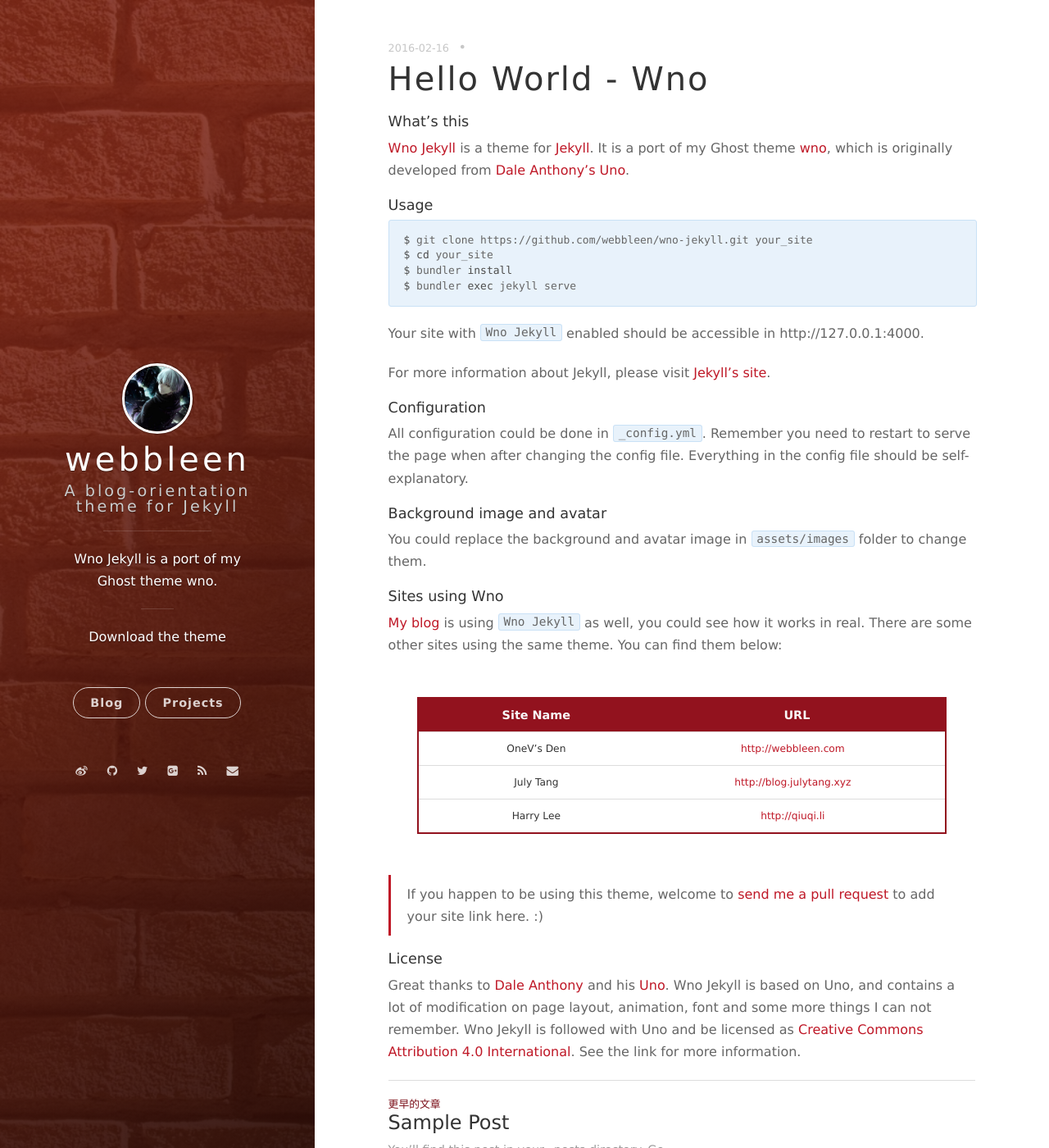
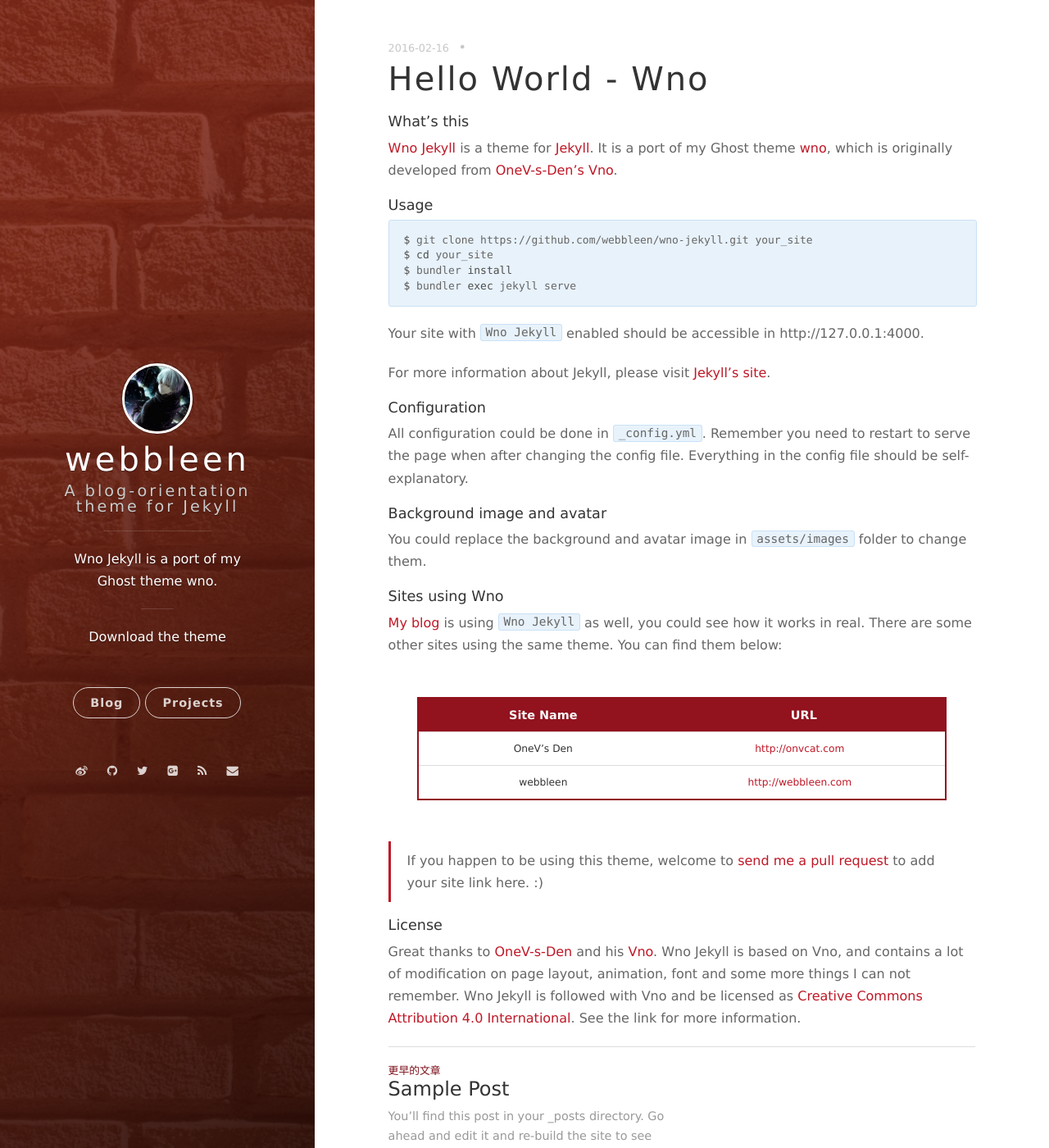
Before and after one commit to webbleen/my-blog-site, a Jekyll site: the page built from _posts/2016-02-16-hello-world-wno.markdown, in a window 1280 px wide and 1400 px high. Shown: the whole window at 82% size. Built offline with Jekyll 4.4.1, drawn with Linux system fonts in a browser that asks for light colours; nearby versions of some CDN libraries; comment, search, counter and statistics services are not loaded; some of the changed text lies outside the part shown.

Commit message:
add copyright of onv's cat

```diff
--- a/_includes/footer.html
+++ b/_includes/footer.html
@@ -2,6 +2,6 @@
     <footer>
     	<span class="footer__copyright">本站点采用<a href="http://creativecommons.org/licenses/by-nc-sa/4.0/">知识共享 署名-非商业性使用-相同方式共享 4.0 国际 许可协议</a></span>
         <span class="footer__copyright">由 <a href="https://jekyllrb.com">Jekyll</a> 于 {{ site.time | date: "%F" }} 生成，感谢 <a href="https://www.digitalocean.com/?refcode=30ed2d146762">Digital Ocean</a> 为本站提供稳定的 VPS 服务</span>
-        <span class="footer__copyright">本站{% if site.creator %}由 {{site.creator}} 创建，{% endif %}采用 <a href="https://github.com/webbleen/wno-jekyll">Wno - Jekyll</a> 作为主题，您可以在 GitHub 找到<a href="https://github.com/webbleen/OneV-s-Den">本站源码</a> - &copy; {{site.time | date: "%Y"}}</span>
+        <span class="footer__copyright">本站{% if site.creator %}由 {{site.creator}} 创建，{% endif %}采用 <a href="https://github.com/webbleen/wno-jekyll">Wno - Jekyll</a> 作为主题 - &copy; {{site.time | date: "%Y"}}</span>
     </footer>
 </section>
--- a/_posts/2016-02-16-hello-world-wno.markdown
+++ b/_posts/2016-02-16-hello-world-wno.markdown
@@ -6,7 +6,7 @@ date: 2016-02-16 15:32:24.000000000 +09:00
 
 #### What's this
 
-[Wno Jekyll](https://github.com/webbleen/wno-jekyll) is a theme for [Jekyll](http://jekyllrb.com). It is a port of my Ghost theme [wno](https://github.com/webbleen/wno), which is originally developed from [Dale Anthony's Uno](https://github.com/daleanthony/uno).
+[Wno Jekyll](https://github.com/webbleen/wno-jekyll) is a theme for [Jekyll](http://jekyllrb.com). It is a port of my Ghost theme [wno](https://github.com/webbleen/wno), which is originally developed from [OneV-s-Den's Vno](https://github.com/onevcat/vno-jekyll).
 
 #### Usage
 
@@ -35,12 +35,11 @@ You could replace the background and avatar image in `assets/images` folder to c
 
 | Site Name    | URL                                                |
 | ------------ | ---------------------------------------------------|
-| OneV's Den   | [http://webbleen.com](http://webbleen.com)           |
-| July Tang    | [http://blog.julytang.xyz](http://webbleen.com)     |
-| Harry Lee    | [http://qiuqi.li](http://qiuqi.li)                 |
+| OneV's Den   | [http://onvcat.com](http://onevcat.com)           |
+| webbleen   | [http://webbleen.com](http://webbleen.com)           |
 
 > If you happen to be using this theme, welcome to [send me a pull request](https://github.com/webbleen/wno-jekyll/pulls) to add your site link here. :)
 
 #### License
 
-Great thanks to [Dale Anthony](https://github.com/daleanthony) and his [Uno](https://github.com/daleanthony/uno). Wno Jekyll is based on Uno, and contains a lot of modification on page layout, animation, font and some more things I can not remember. Wno Jekyll is followed with Uno and be licensed as [Creative Commons Attribution 4.0 International](http://creativecommons.org/licenses/by/4.0/). See the link for more information.
+Great thanks to [OneV-s-Den](https://github.com/onevcat) and his [Vno](https://github.com/onevcat/vno-jekyll). Wno Jekyll is based on Vno, and contains a lot of modification on page layout, animation, font and some more things I can not remember. Wno Jekyll is followed with Vno and be licensed as [Creative Commons Attribution 4.0 International](http://creativecommons.org/licenses/by/4.0/). See the link for more information.
```
Also changed, not shown: README.md.
